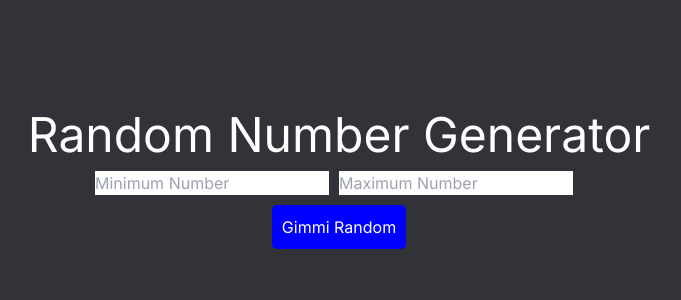
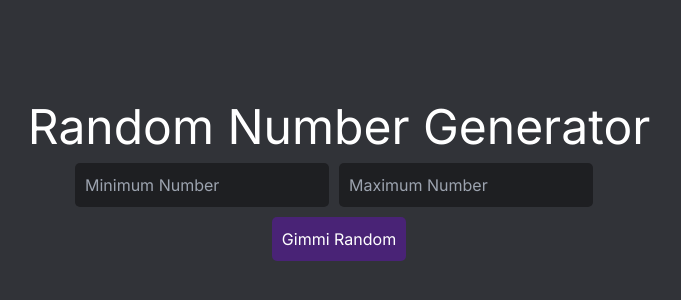
Before and after one commit to MA5951/Scouting-System-Interface, a Next.js app: page /randomNumber in a window 1280 px wide. Shown: the part 224-524 px from the top of the page, without its empty margins (301-982 px from the left). Built offline with nearby package versions, Linux system fonts and the light colour scheme.

Commit message:
working on design of random number

```diff
--- a/src/app/randomNumber/page.tsx
+++ b/src/app/randomNumber/page.tsx
@@ -24,18 +24,18 @@ const UrlShortener = () => {
             value={MinNumber}
             onChange={(e) => setMinNumber(e.target.value)}
             placeholder="Minimum Number"
-            style={{ color: 'black', marginRight: '10px', marginBottom: '10px'}}
+            style={{ color: 'white', marginRight: '10px', marginBottom: '10px', backgroundColor: 'rgb(30, 31, 34)', padding: '10px', borderRadius: '5px', border: 'none'}}
           />
           <input
             type="number"
             value={MaxNumber}
             onChange={(e) => setMaxNumber(e.target.value)}
             placeholder="Maximum Number"
-            style={{ color: 'black', marginRight: '10px', marginBottom: '10px'}}
+            style={{ color: 'white', marginRight: '10px', marginBottom: '10px', backgroundColor: 'rgb(30, 31, 34)', padding: '10px', borderRadius: '5px', border: 'none'}}
           />
         </div>
       </div>
-      <button style={{ backgroundColor: 'blue', color: 'white', padding: '10px', borderRadius: '5px', border: 'none', cursor: 'pointer', marginBottom: '5px' }} onClick={() => handleClick(Number(MinNumber), Number(MaxNumber))}>Gimmi Random</button>
+      <button className='purpleButton' onClick={() => handleClick(Number(MinNumber), Number(MaxNumber))}>Gimmi Random</button>
       {res && <p>{res}</p>}
     </div>
   );
```
